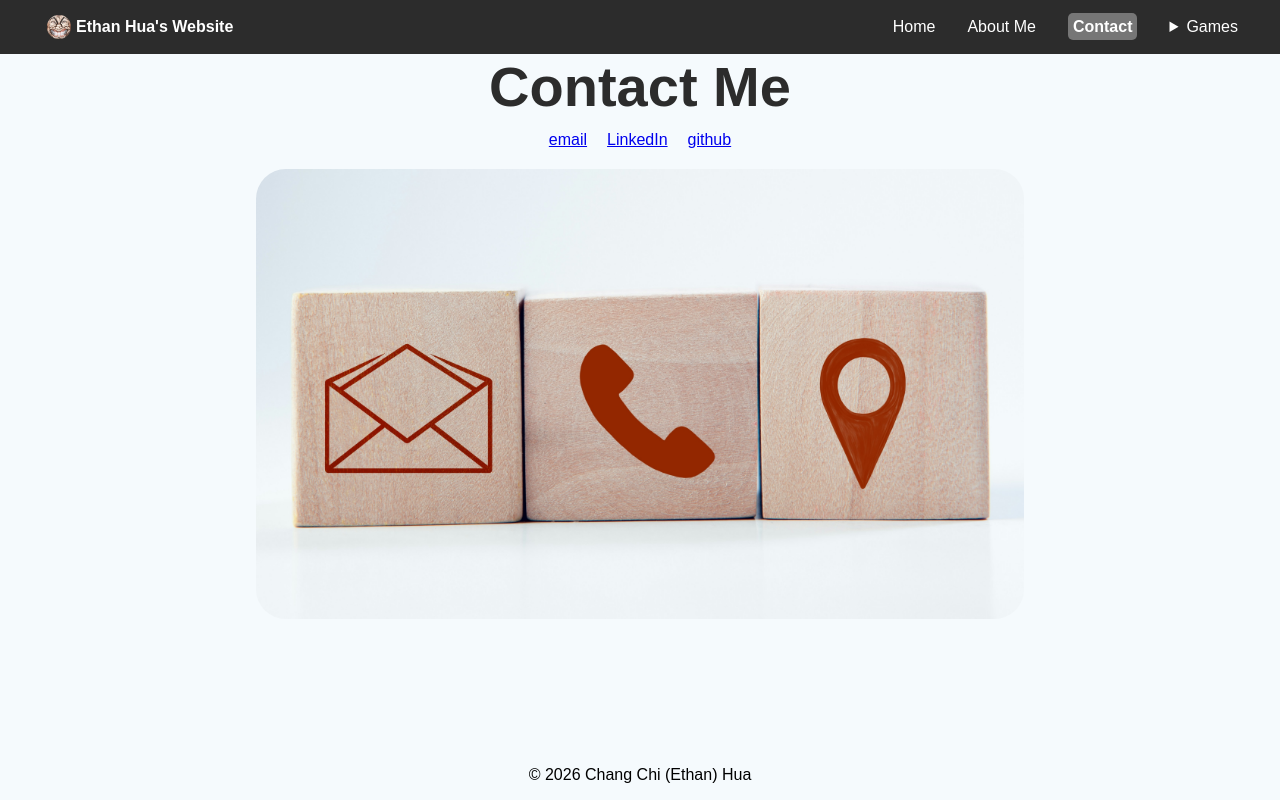
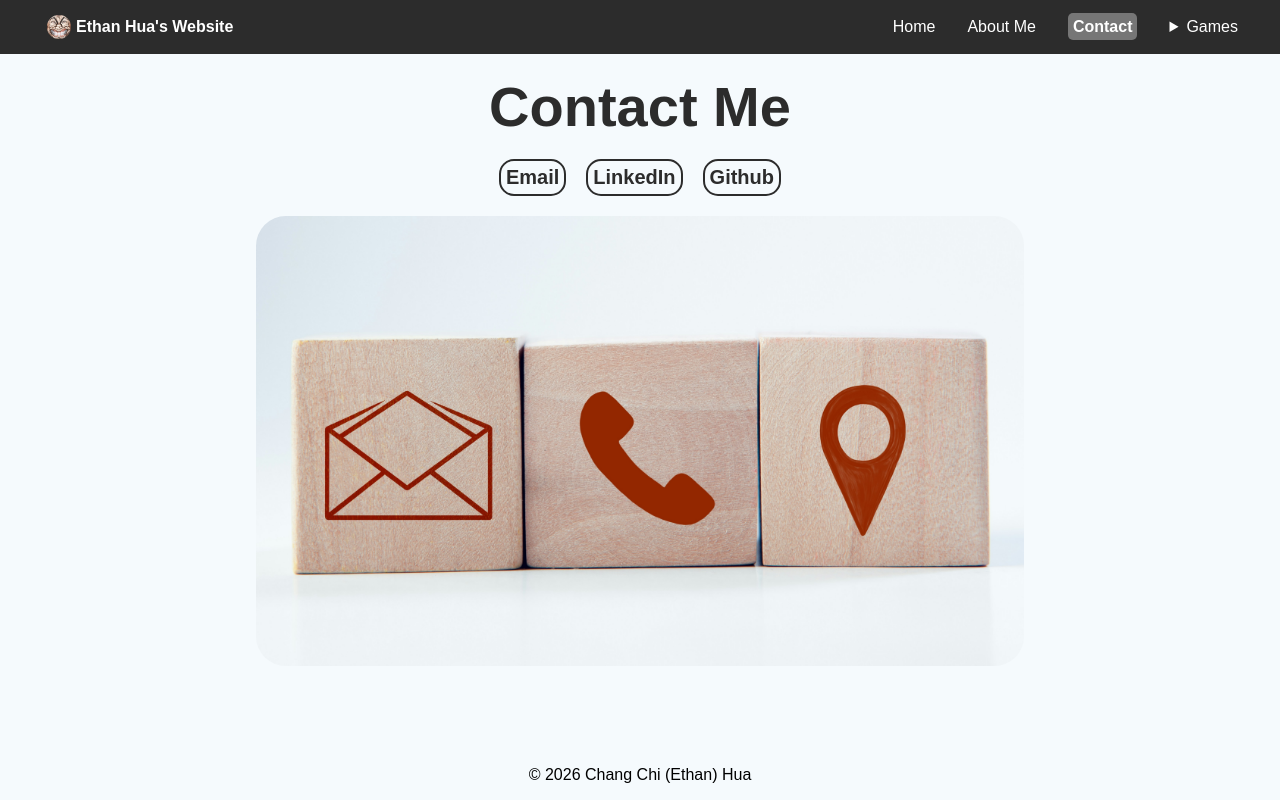
Before and after one commit to Hcckii/ethan_cs5610_arcade, a SvelteKit app: page /contact in a window 1280 px wide. Built offline with nearby package versions, Linux system fonts and the light colour scheme.

Commit message:
update info in README and remove testing files

```diff
--- a/src/lib/todoList/toDoItem.svelte
+++ /dev/null
@@ -1,9 +0,0 @@
-<style>
-    li{
-        text-decoration: wavy;
-    }
-</style>
-
-<li>
-    this is a todo list item
-</li>
--- a/src/routes/contact/+page.svelte
+++ b/src/routes/contact/+page.svelte
@@ -4,9 +4,9 @@
     </header>
 
     <ul>
-        <li><a href="mailto:ethanhua052@gmail.com">email</a></li>
+        <li><a href="mailto:ethanhua052@gmail.com">Email</a></li>
         <li><a href="https://www.linkedin.com/in/chang-chi-hua-4b0739268/">LinkedIn</a></li>
-        <li><a href="https://github.com/Hcckii">github</a></li>
+        <li><a href="https://github.com/Hcckii">Github</a></li>
     </ul>
     <img src="/images/sasun-bughdaryan-FzSGR5YbyFw-unsplash.jpg" alt="contact me">
 </main>
@@ -16,7 +16,7 @@
 
 <style>
 h1{
-    margin: 0 0 0.75rem;
+    margin:20px;
     font-size: clamp(2.2rem, 7vw, 3.5rem);
     font-weight: bold;
     color: var(--color-title);
@@ -30,7 +30,19 @@ main ul{
     padding: 0;
     margin: 0;
 }
-
+a {
+    color:inherit;
+    text-decoration: none;
+    transition: background-color 0.2s;
+}
+ul li{
+    color:var(--color-title);
+    font-weight: bold;
+    font-size: 20px;
+    border:2px solid var(--color-title);
+    padding:5px;
+    border-radius: 15px;
+}
 img{
     width:80vw;
     height: auto;
```
Also changed, not shown: simple.svelte (deleted, +0 -14 lines), src/routes/about/+page.svelte (+9 -4 lines), 1 other file (tests, documents, lock files or other folders).
